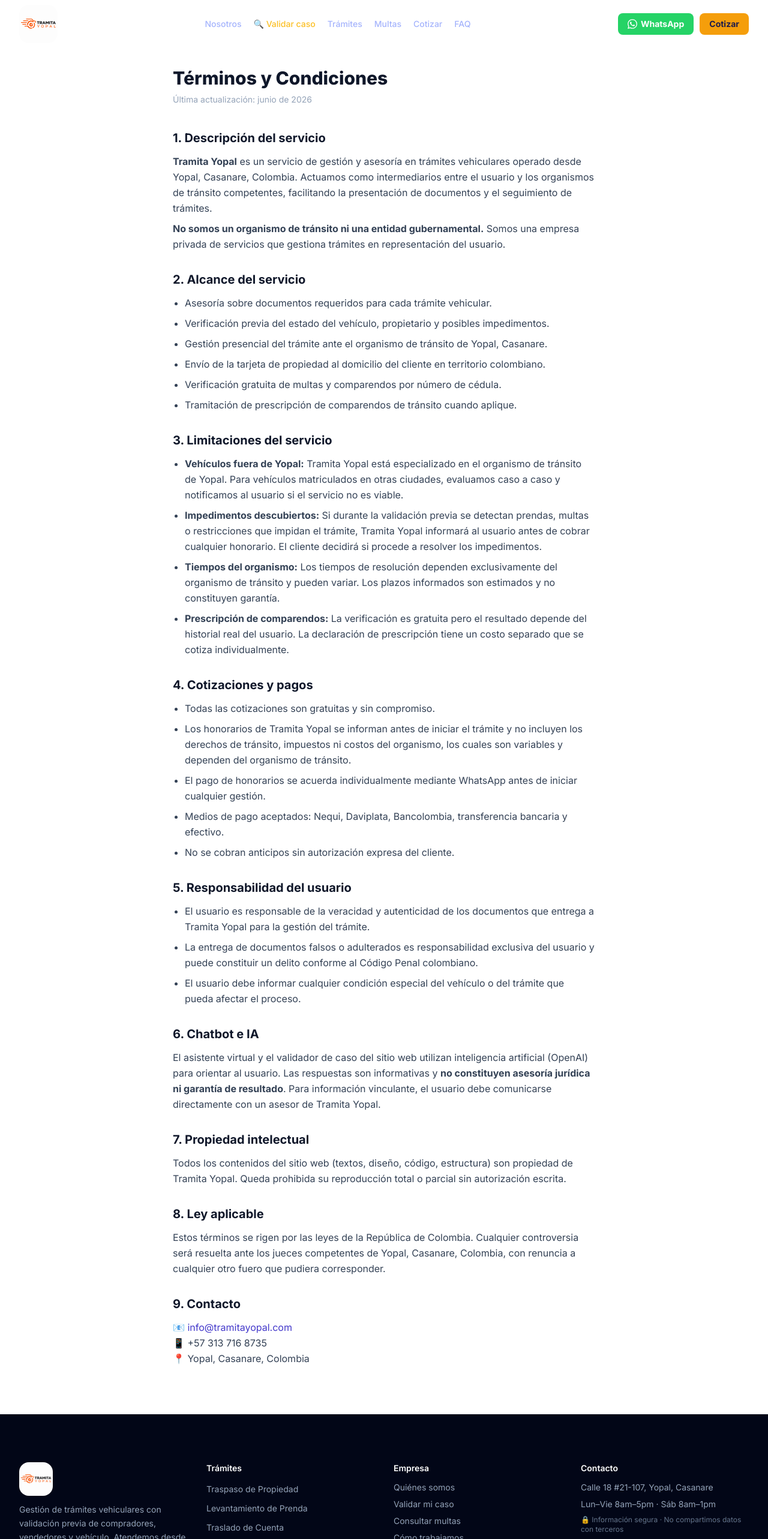
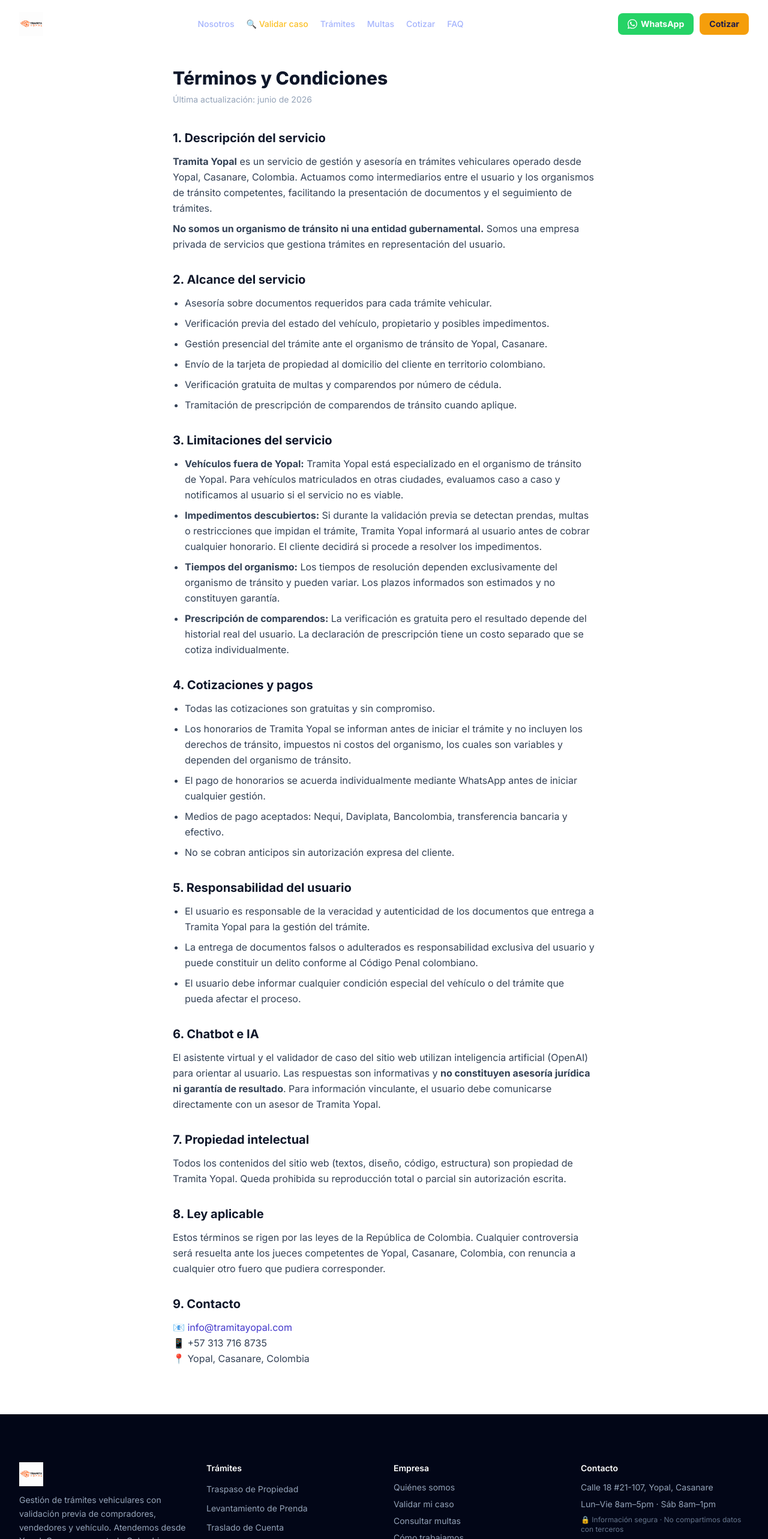
Before and after one commit to davidperez03/tramita_yopal, a Next.js app: page /terminos in a window 1280 px wide. Shown: the top 2566 px of the page at 60% size. Built offline with nearby package versions, Linux system fonts and the light colour scheme.

Commit message:
fix: logo compacto h-10 sin bordes redondeados en Navbar y Footer
Co-Authored-By: Claude Sonnet 4.6 <noreply@anthropic.com>

```diff
--- a/components/Footer.tsx
+++ b/components/Footer.tsx
@@ -16,10 +16,10 @@ export default function Footer() {
               <Image
                 src="/logo.png"
                 alt="Logo Tramita Yopal"
-                width={220}
-                height={80}
-                className="h-14 w-auto rounded-2xl"
-                sizes="220px"
+                width={120}
+                height={44}
+                className="h-10 w-auto"
+                sizes="120px"
               />
             </div>
             <p className="text-sm leading-relaxed">
--- a/components/Navbar.tsx
+++ b/components/Navbar.tsx
@@ -37,14 +37,14 @@ export default function Navbar() {
         <div className="flex items-center justify-between h-16 lg:h-20">
 
           {/* Logo */}
-          <a href="/" aria-label="Tramita Yopal — Inicio">
+          <a href="/" aria-label="Tramita Yopal — Inicio" className="flex items-center gap-2.5">
             <Image
               src="/logo.png"
-              alt="Logo Tramita Yopal — Trámites vehiculares en Yopal, Casanare"
-              width={220}
-              height={80}
-              className="h-16 w-auto rounded-2xl"
-              sizes="220px"
+              alt="Logo Tramita Yopal"
+              width={120}
+              height={44}
+              className="h-10 w-auto"
+              sizes="120px"
               priority
             />
           </a>
```
